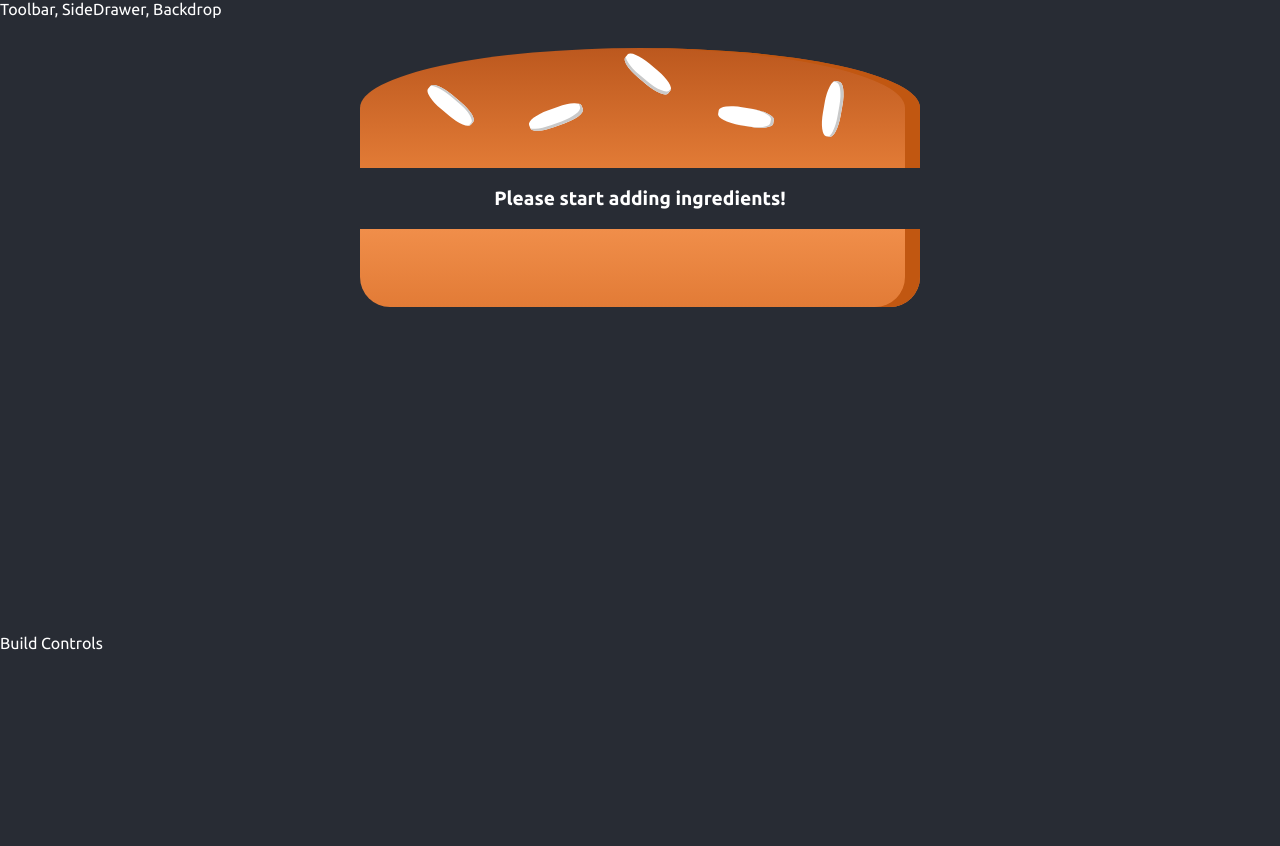
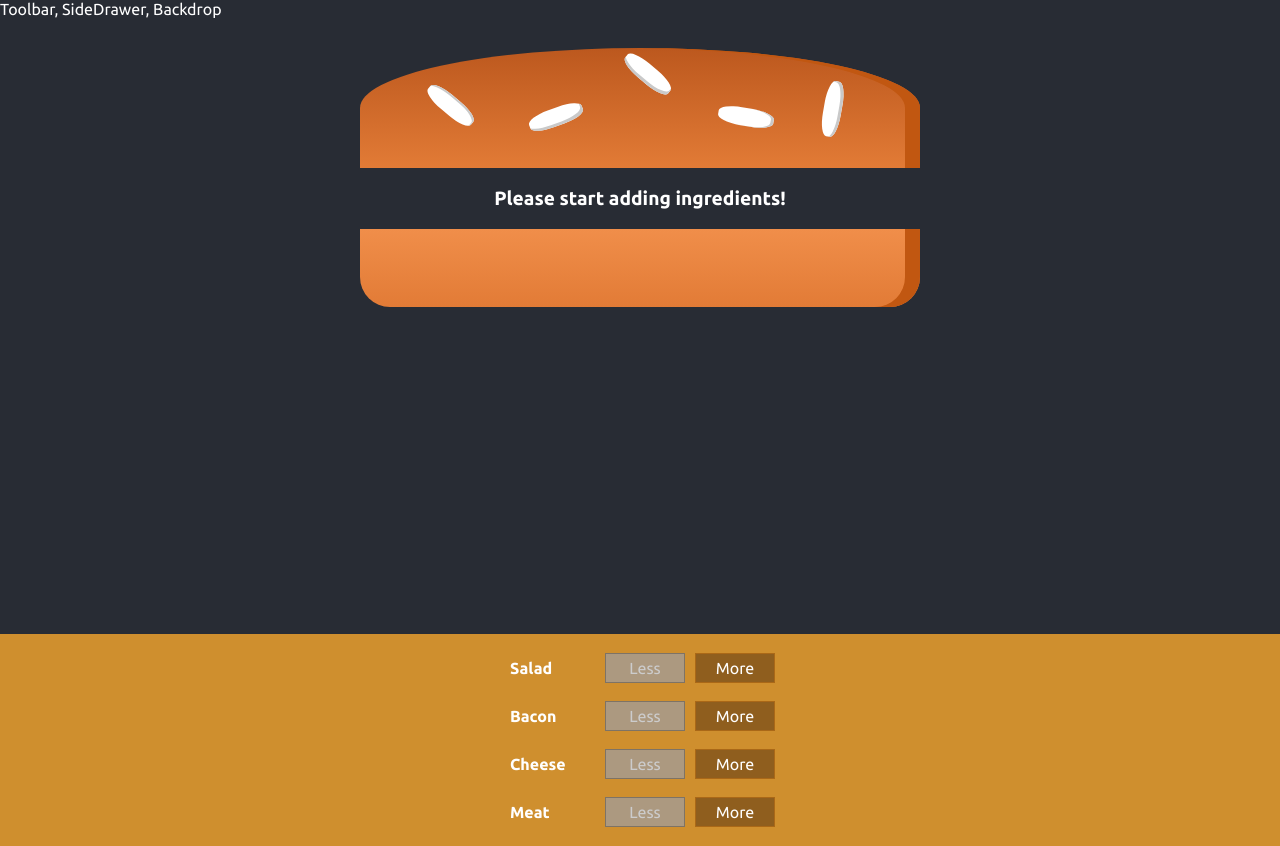
Before and after one commit to federico-allegrini/react-study-burger-builder, a React (Create React App) app: page / in a window 1280 px wide. Before the commit the page ends 800 px from the top, so only its background shows below. Built offline with nearby package versions, Linux system fonts and the light colour scheme.

Commit message:
Add build control component, outputting multiple build controls, connecting state to build controls, adding and removing ingredient safely

```diff
--- /dev/null
+++ b/src/components/Burger/BuildControls/BuildControl/BuildControl.js
@@ -0,0 +1,20 @@
+import React from "react";
+import classes from "./BuildControl.module.css";
+const buildControl = (props) => {
+  return (
+    <div className={classes.BuildControl}>
+      <div className={classes.Label}>{props.label}</div>
+      <button
+        className={classes.Less}
+        onClick={props.removed}
+        disabled={props.disabled}
+      >
+        Less
+      </button>
+      <button className={classes.More} onClick={props.added}>
+        More
+      </button>
+    </div>
+  );
+};
+export default buildControl;
--- /dev/null
+++ b/src/components/Burger/BuildControls/BuildControl/BuildControl.module.css
@@ -0,0 +1,58 @@
+.BuildControl {
+  display: flex;
+  justify-content: space-between;
+  align-items: center;
+  margin: 5px 0;
+}
+
+.BuildControl button {
+  display: block;
+  font: inherit;
+  padding: 5px;
+  margin: 0 5px;
+  width: 80px;
+  border: 1px solid #aa6817;
+  cursor: pointer;
+  outline: none;
+}
+
+.BuildControl button:disabled {
+  background-color: #ac9980;
+  border: 1px solid #7e7365;
+  color: #ccc;
+  cursor: default;
+}
+
+.BuildControl button:hover:disabled {
+  background-color: #ac9980;
+  color: #ccc;
+  cursor: not-allowed;
+}
+
+.Label {
+  padding: 10px;
+  font-weight: bold;
+  width: 80px;
+}
+
+.BuildControl .Less {
+  background-color: #d39952;
+  color: white;
+}
+
+.BuildControl .More {
+  background-color: #8f5e1e;
+  color: white;
+}
+
+.BuildControl .Less:hover,
+.BuildControl .Less:active {
+  background-color: #daa972;
+  color: white;
+}
+
+.BuildControl .More:hover,
+.BuildControl .More:active {
+  background-color: #99703f;
+  color: white;
+}
--- /dev/null
+++ b/src/components/Burger/BuildControls/BuildControls.js
@@ -0,0 +1,27 @@
+import React from "react";
+import classes from "./BuildControls.module.css";
+import BuildControl from "./BuildControl/BuildControl";
+
+const controls = [
+  { label: "Salad", type: "salad" },
+  { label: "Bacon", type: "bacon" },
+  { label: "Cheese", type: "cheese" },
+  { label: "Meat", type: "meat" },
+];
+
+const buildControls = (props) => {
+  return (
+    <div className={classes.BuildControls}>
+      {controls.map((ctrl) => (
+        <BuildControl
+          key={ctrl.label}
+          label={ctrl.label}
+          added={() => props.ingredientAdded(ctrl.type)}
+          removed={() => props.ingredientRemoved(ctrl.type)}
+          disabled={props.disabled[ctrl.type]}
+        />
+      ))}
+    </div>
+  );
+};
+export default buildControls;
--- /dev/null
+++ b/src/components/Burger/BuildControls/BuildControls.module.css
@@ -0,0 +1,52 @@
+.BuildControls {
+  width: 100%;
+  background-color: #cf8f2e;
+  display: flex;
+  flex-flow: column;
+  align-items: center;
+  box-shadow: 0 2px 1px #ccc;
+  margin: auto;
+  padding: 10px 0;
+}
+
+.OrderButton {
+  background-color: #dad735;
+  outline: none;
+  cursor: pointer;
+  border: 1px solid #966909;
+  color: #966909;
+  font-family: inherit;
+  font-size: 1.2em;
+  padding: 15px 30px;
+  box-shadow: 2px 2px 2px #966909;
+}
+
+.OrderButton:hover,
+.OrderButton:active {
+  background-color: #a0db41;
+  border: 1px solid #966909;
+  color: #966909;
+}
+
+.OrderButton:disabled {
+  background-color: #c7c6c6;
+  cursor: not-allowed;
+  border: 1px solid #ccc;
+  color: #888888;
+}
+
+.OrderButton:not(:disabled) {
+  animation: enable 0.3s linear;
+}
+
+@keyframes enable {
+  0% {
+    transform: scale(1);
+  }
+  60% {
+    transform: scale(1.1);
+  }
+  100% {
+    transform: scale(1);
+  }
+}
--- a/src/containers/BurgerBuilder/BurgerBuilder.js
+++ b/src/containers/BurgerBuilder/BurgerBuilder.js
@@ -1,5 +1,14 @@
 import React, { Component, Fragment } from "react";
 import Burger from "../../components/Burger/Burger";
+import BuildControls from "../../components/Burger/BuildControls/BuildControls";
+
+const INGREDIENT_PRICES = {
+  salad: 0.5,
+  bacon: 0.4,
+  cheese: 1.3,
+  meat: 0.7,
+};
+
 class BurgerBuilder extends Component {
   state = {
     ingredients: {
@@ -8,13 +17,57 @@
       cheese: 0,
       meat: 0,
     },
+    totalPrice: 4,
+  };
+
+  addIngredientHandler = (type) => {
+    // Product
+    const oldCount = this.state.ingredients[type];
+    const updatedCount = oldCount + 1;
+    const updatedIngredients = { ...this.state.ingredients };
+    updatedIngredients[type] = updatedCount;
+    // Price
+    const priceAddition = INGREDIENT_PRICES[type];
+    const oldPrice = this.state.totalPrice;
+    const updatedPrice = oldPrice + priceAddition;
+    this.setState({
+      ingredients: updatedIngredients,
+      totalPrice: updatedPrice,
+    });
+  };
+
+  removeIngredientHandler = (type) => {
+    // Product
+    const oldCount = this.state.ingredients[type];
+    if (oldCount <= 0) {
+      return;
+    }
+    const updatedCount = oldCount - 1;
+    const updatedIngredients = { ...this.state.ingredients };
+    updatedIngredients[type] = updatedCount;
+    // Price
+    const priceDeduction = INGREDIENT_PRICES[type];
+    const oldPrice = this.state.totalPrice;
+    const updatedPrice = oldPrice - priceDeduction;
+    this.setState({
+      ingredients: updatedIngredients,
+      totalPrice: updatedPrice,
+    });
   };
 
   render() {
+    const disabledInfo = { ...this.state.ingredients };
+    for (let key in disabledInfo) {
+      disabledInfo[key] = disabledInfo[key] <= 0;
+    }
     return (
       <Fragment>
         <Burger ingredients={this.state.ingredients} />
-        <div>Build Controls</div>
+        <BuildControls
+          ingredientAdded={this.addIngredientHandler}
+          ingredientRemoved={this.removeIngredientHandler}
+          disabled={disabledInfo}
+        />
       </Fragment>
     );
   }
```
Also changed, not shown: 1 other file (tests, documents, lock files or other folders).
